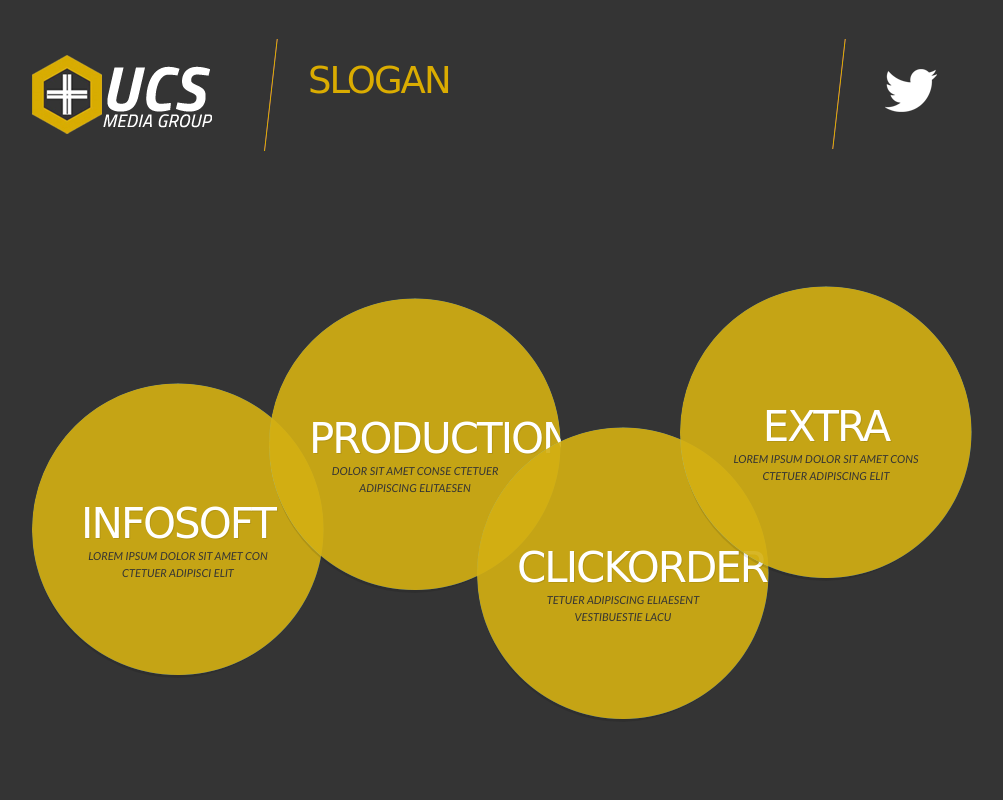
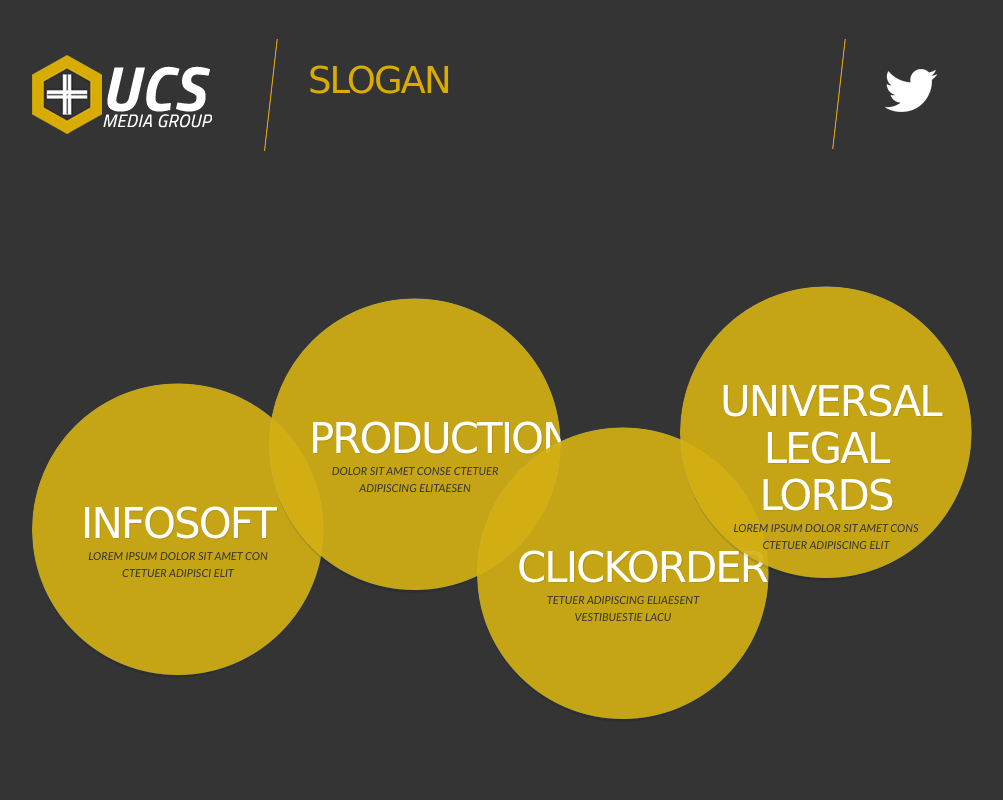
Before and after one commit to UCS-Infosoft/UCS-Infosoft.github.io, a plain HTML site: page ucsgroup-web/index.html in a window 1280 px wide. Shown: the top 800 px of the page, without its empty margins (138-1141 px from the left). Drawn offline with Linux system fonts and the light colour scheme; a web font is replaced by a local one.

Commit message:
Edited 4th bubble

```diff
--- a/ucsgroup-web/index.html
+++ b/ucsgroup-web/index.html
@@ -65,7 +65,7 @@
 						</a>
 						<a href="#" class="circle circle-4">
 							<div class="indents">
-								<h3>Extra</h3>
+								<h3 style="margin-top:-12%">Universal Legal Lords</h3>
 								Lorem ipsum dolor sit amet cons ctetuer adipiscing elit
 							</div>
 						</a>
```
